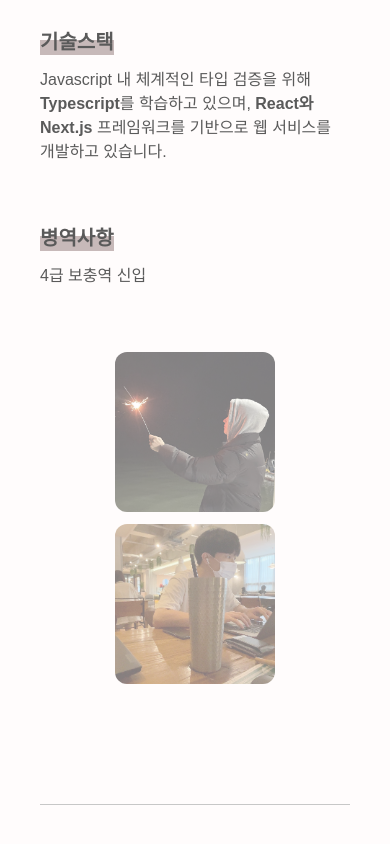
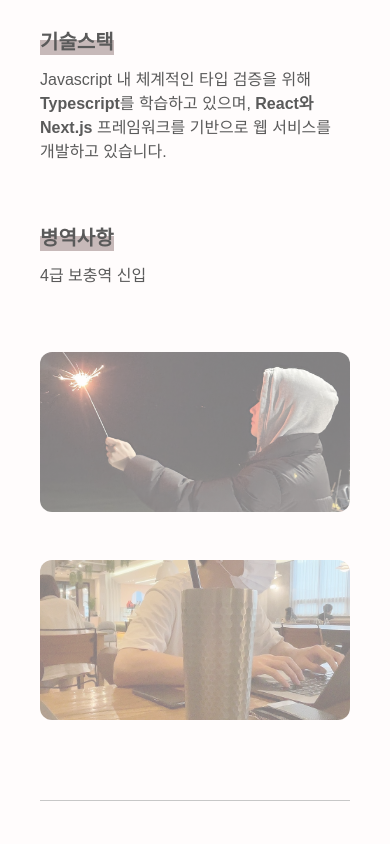
Before and after one commit to nyongone/nyongportfolio-v2, a React (Vite) app: page / in a window 390 px wide. Shown: the part 966-1810 px from the top of the page. Built offline with nearby package versions, Linux system fonts and the light colour scheme; a web font is replaced by a local one.

Commit message:
fix: section2 responsive image width 수정

```diff
--- a/src/App.tsx
+++ b/src/App.tsx
@@ -270,6 +270,9 @@ const Section2 = {
     width: 100%;
     height: 100%;
     padding: 40px 0;
+    @media screen and (max-width: 767px) {
+      padding-bottom: 0;
+    }
   `,
   Title: styled.h1`
     font-size: 2rem;
@@ -308,7 +311,7 @@ const Section2 = {
       margin-top: -140px;
       @media screen and (max-width: 767px) {
         flex-direction: row;
-        gap: 12px;
+        gap: 48px;
         flex-wrap: wrap;
         margin-top: 0;
       }
@@ -319,8 +322,9 @@ const Section2 = {
         border-radius: 12px;
         opacity: 0.5;
         @media screen and (max-width: 767px) {
-          width: 160px;
+          width: 100%;
           height: 160px;
+          object-position: 50%;
         }
       }
     `,
```
